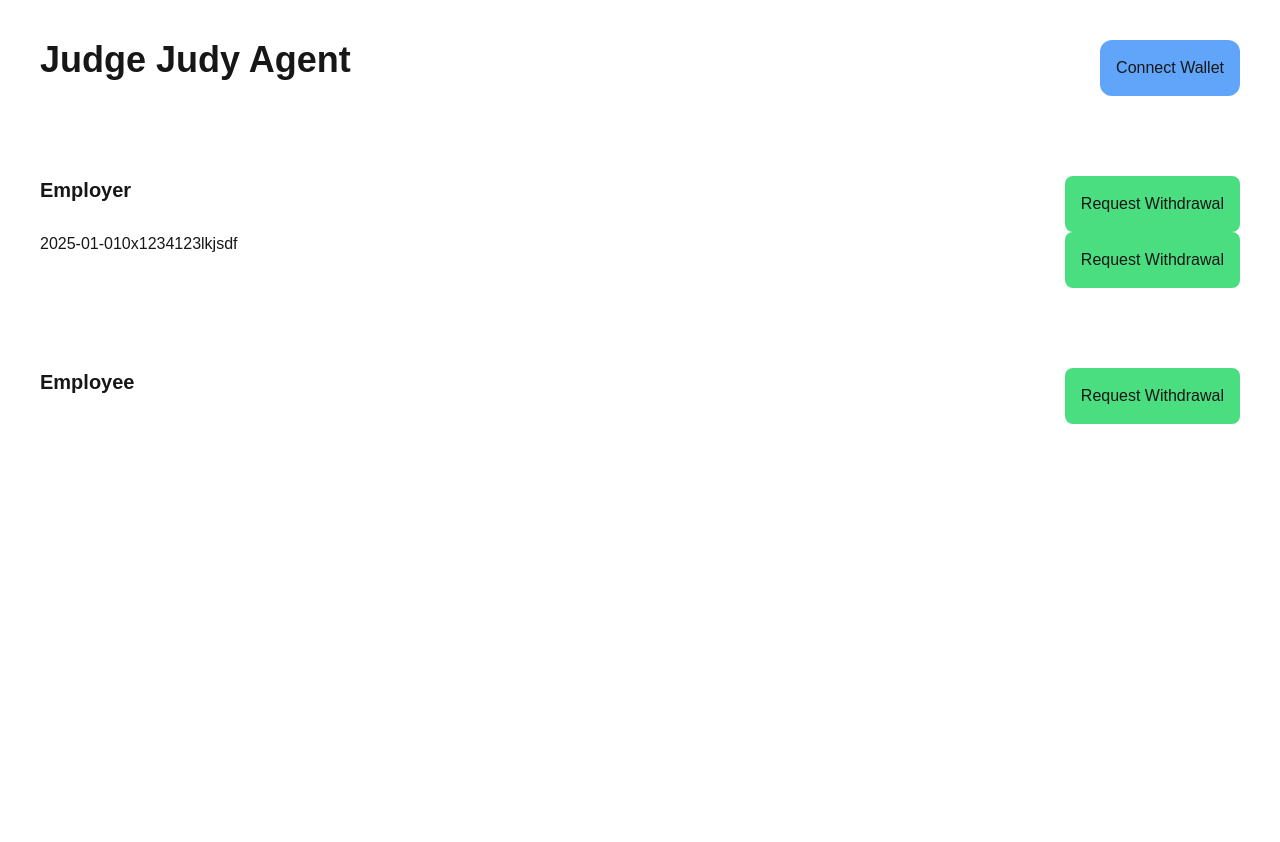
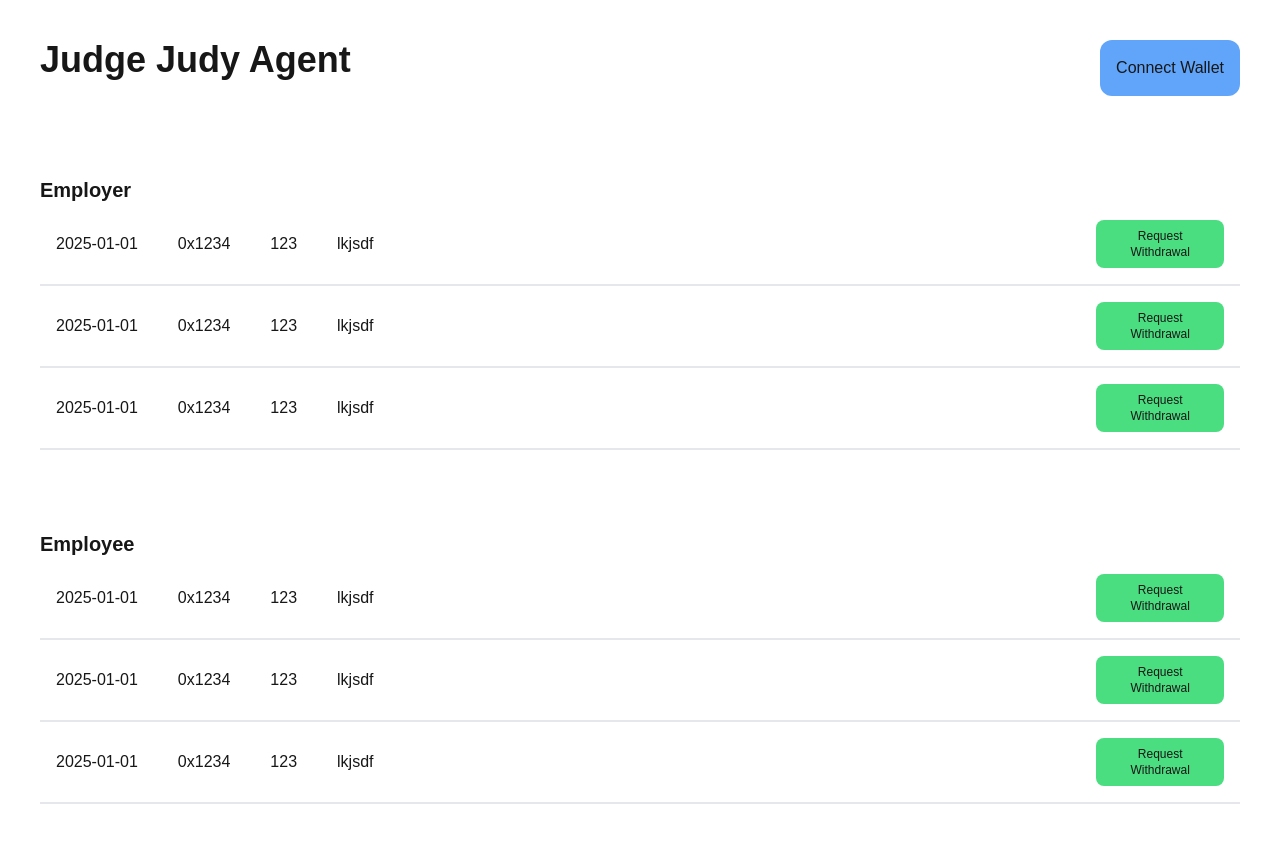
Before and after one commit to BonAppResearch/judge-judy-agent, a Next.js app in the folder ui/: page / in a window 1280 px wide. Before the commit the page ends 800 px from the top, so only its background shows below. Built offline with nearby package versions, Linux system fonts and the light colour scheme; no server answers.

Commit message:
updated transactions ui

```diff
--- a/ui/_components/Transaction.tsx
+++ b/ui/_components/Transaction.tsx
@@ -14,14 +14,14 @@ export default function Transaction({
   txStatus,
 }: TxProp) {
   return (
-    <div className="px-4 flex justify-between">
-      <div className="flex gap-4">
+    <div className="p-4 flex justify-between border-b-2">
+      <div className="flex gap-10 w-full items-center">
         <p>{createdDate}</p>
         <p>{walletAddress /* Employee*/}</p>
         <p>{txHash}</p>
         <p>{txStatus}</p>
       </div>
-      <button className="rounded-lg bg-green-400 p-4 text-xs">
+      <button className="rounded-lg bg-green-400 px-4 py-2 text-xs">
         Request Withdrawal
       </button>
     </div>
--- a/ui/app/page.tsx
+++ b/ui/app/page.tsx
@@ -29,9 +29,6 @@ export default function Home() {
       <section className="item-center mx-auto flex flex-col justify-between p-10">
         <div className="item-center flex w-full justify-between">
           <h2 className="text-xl font-bold">Employer</h2>
-          <button className="rounded-lg bg-green-400 p-4">
-            Request Withdrawal
-          </button>
         </div>
         <Transaction
           createdDate="2025-01-01"
@@ -39,14 +36,41 @@ export default function Home() {
           txHash="123"
           txStatus="lkjsdf"
         />
+        <Transaction
+          createdDate="2025-01-01"
+          walletAddress="0x1234"
+          txHash="123"
+          txStatus="lkjsdf"
+        />
+        <Transaction
+          createdDate="2025-01-01"
+          walletAddress="0x1234"
+          txHash="123"
+          txStatus="lkjsdf"
+        />
       </section>
-      <section className="item-center mx-auto flex justify-between p-10">
+      <section className="item-center mx-auto flex flex-col justify-between p-10">
         <div className="item-center flex w-full justify-between">
           <h2 className="text-xl font-bold">Employee</h2>
-          <button className="rounded-lg bg-green-400 p-4">
-            Request Withdrawal
-          </button>
         </div>
+        <Transaction
+          createdDate="2025-01-01"
+          walletAddress="0x1234"
+          txHash="123"
+          txStatus="lkjsdf"
+        />
+        <Transaction
+          createdDate="2025-01-01"
+          walletAddress="0x1234"
+          txHash="123"
+          txStatus="lkjsdf"
+        />
+        <Transaction
+          createdDate="2025-01-01"
+          walletAddress="0x1234"
+          txHash="123"
+          txStatus="lkjsdf"
+        />
       </section>
     </>
   );
--- a/ui/tailwind.config.ts
+++ b/ui/tailwind.config.ts
@@ -3,7 +3,7 @@ import type { Config } from "tailwindcss";
 export default {
   content: [
     "./pages/**/*.{js,ts,jsx,tsx,mdx}",
-    "./components/**/*.{js,ts,jsx,tsx,mdx}",
+    "./_components/**/*.{js,ts,jsx,tsx,mdx}",
     "./app/**/*.{js,ts,jsx,tsx,mdx}",
   ],
   theme: {
```
